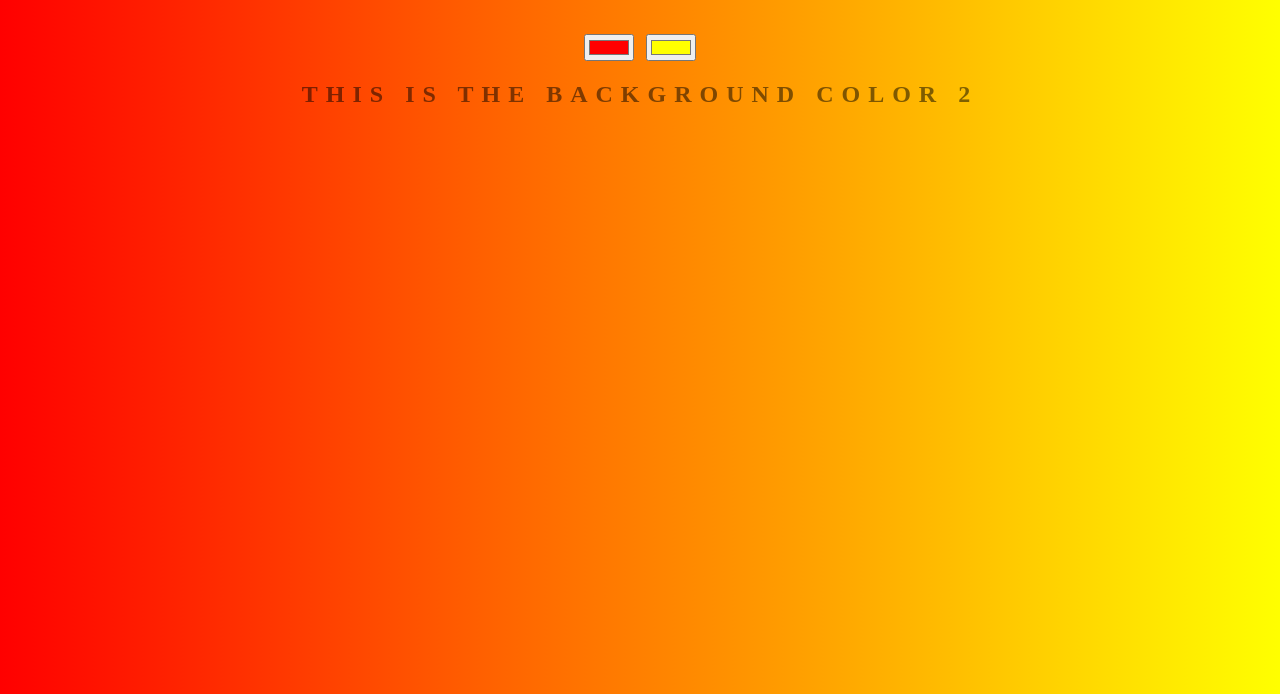
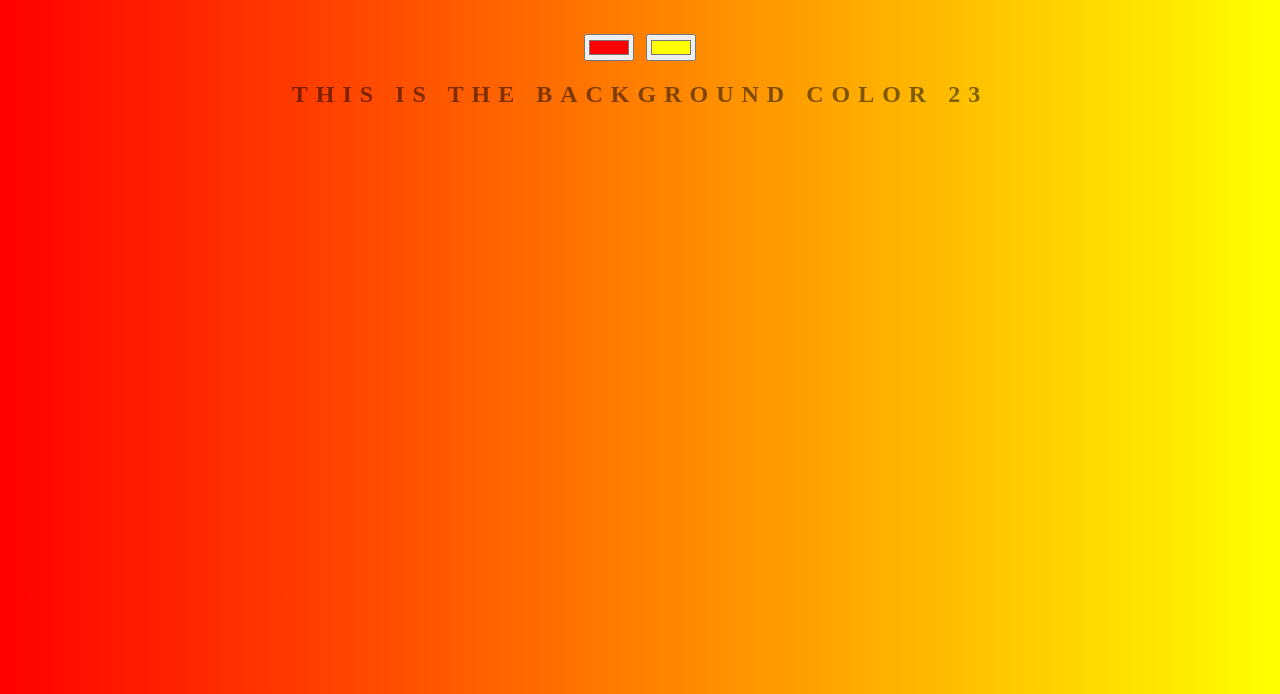
Before and after one commit to bbachraou/background-generator-2, a plain HTML site: page index.html in a window 1280 px wide. Shown: the part 106-800 px from the top of the page. Drawn offline with Linux system fonts and the light colour scheme.

Commit message:
changing text

```diff
--- a/index.html
+++ b/index.html
@@ -8,7 +8,7 @@
 	<h1>Cool Generator!</h1>
 	<input class="color1" type="color" name="color1" value="#ff0000">
 	<input class="color2" type="color" name="color2" value="#ffff00">
-	<h2>This is the background color 2</h2>
+	<h2>This is the background color 23</h2>
 	<h3></h3>
 
 
```
